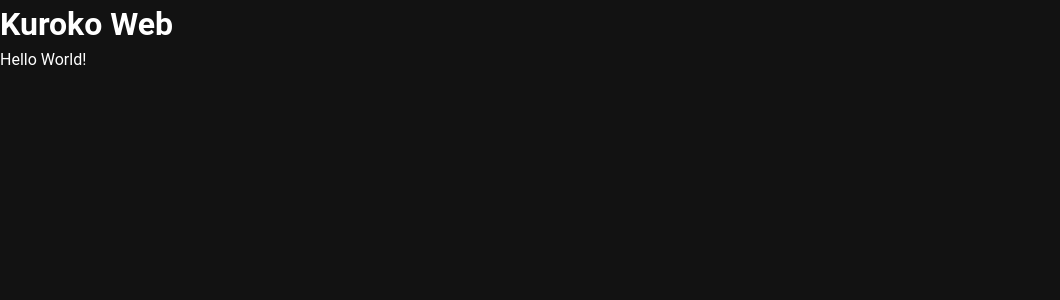
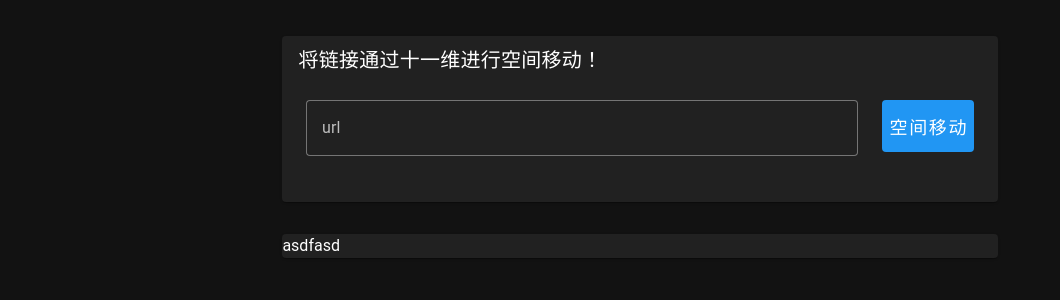
Before and after one commit to AimerSoft/KurokoWeb, a Vue app: page / in a window 1280 px wide. Shown: the top 300 px of the page, without its empty margins (0-1060 px from the left). Built offline with nearby package versions, Linux system fonts and the light colour scheme.

Commit message:
app backup

```diff
--- a/src/components/App.vue
+++ b/src/components/App.vue
@@ -1,8 +1,74 @@
 <template>
-  <h1>Kuroko Web</h1>
-  <p>Hello World!</p>
+  <!-- <h1>Kuroko 短链接</h1> -->
+  <v-container>
+    <v-row justify="center">
+      <v-card class="custom-card">
+        <v-card-title>
+          将链接通过十一维进行空间移动！
+        </v-card-title>
+        <v-card-actions>
+          <v-container>
+            <v-row>
+              <v-col cols="10">
+                <v-form ref="form">
+                  <v-text-field label="url" variant="outlined" clear-icon="mdi-close-circle"
+                    hint="Here to put the link you want to short" :rules="[rules.required, rules.urllink]" clearable>
+                  </v-text-field>
+                </v-form>
+              </v-col>
+              <v-col cols="2">
+                <v-btn color="primary" size="x-large" variant="flat" block @click="shortLink">空间移动</v-btn>
+              </v-col>
+            </v-row>
+          </v-container>
+        </v-card-actions>
+      </v-card>
+    </v-row>
+    <v-row justify="center">
+      <v-card class="custom-card">
+        asdfasd
+      </v-card>
+    </v-row>
+  </v-container>
 </template>
 
 <script>
+export default {
+  data() {
+    return {
+      rules: {
+        required: value => !!value || 'Field is required',
+        urllink: (v) => !v || this.validateUrllink(v) || "Not a valid url",
+      },
+    }
+  },
+  methods: {
+    shortLink() {
+      this.$refs.form.validate().then((status) => {
+        if (status.valid) {
+          // TODO
+          console.log("TODO send link")
+        } else {
+          // do nothing
+          return;
+        }
+      });
+    },
+    validateUrllink(urllink) {
+      if (/(http(s)?:\/\/.)?(www\.)?[-a-zA-Z0-9@:%._\+~#=]{2,256}\.[a-z]{2,6}\b([-a-zA-Z0-9@:%_\+.~#?&//=]*)/g.test(urllink)) {
+        return true;
+      } else {
+        return false;
+      }
+    },
+  }
+}
+</script>
 
-</script>
+<style>
+.custom-card {
+  max-width: 1024px;
+  width: 60%;
+  margin-top: 32px;
+}
+</style>
```
